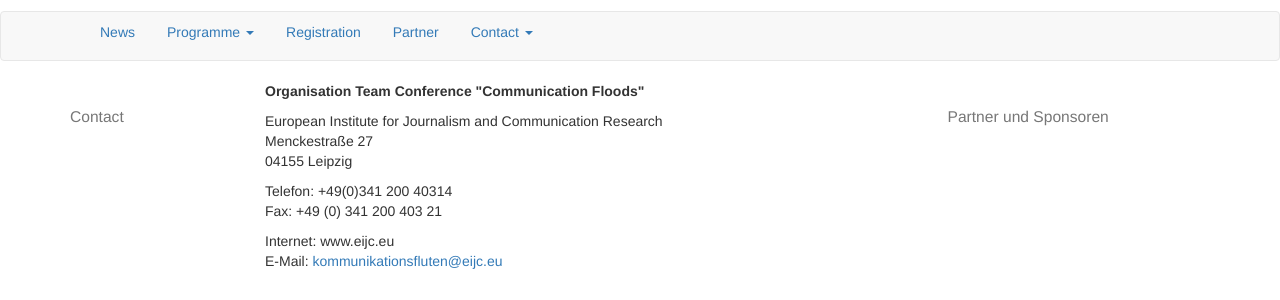
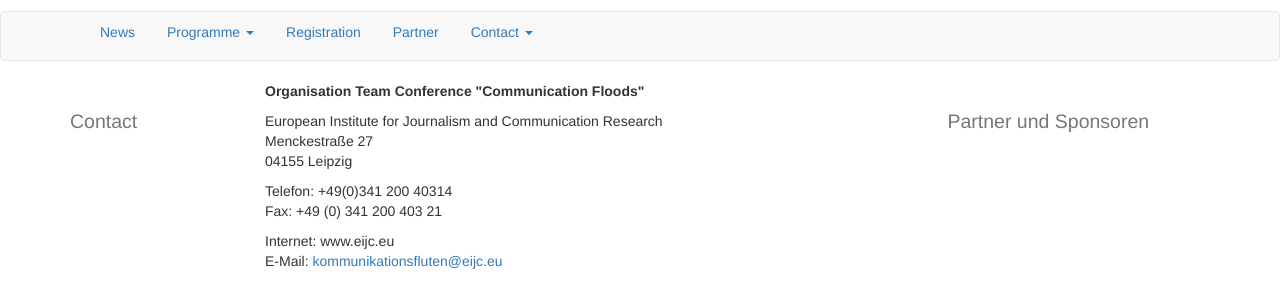
Before and after one commit to susedev/test, a Jekyll site: the page built from contact.html, in a window 1280 px wide. Shown: the part 156-456 px from the top of the page. Built offline with Jekyll 4.4.1, drawn with Linux system fonts in a browser that asks for light colours; nearby versions of some CDN libraries.

Commit message:
Update page.html

```diff
--- a/_layouts/page.html
+++ b/_layouts/page.html
@@ -12,13 +12,13 @@ layout: base
 
   <div class="row">
     <div class="col-md-2">
-       <h3><small>{{ page.title }}</small></h3>
+       <h2><small>{{ page.title }}</small></h2>
     </div>
     <div class="col-md-7">
       {{ content }}
     </div>
     <div class="col-md-3">
-      <h3><small>Partner und Sponsoren</small></h3>
+      <h2><small>Partner und Sponsoren</small></h2>
     </div>
   </div>
 </div>
```
